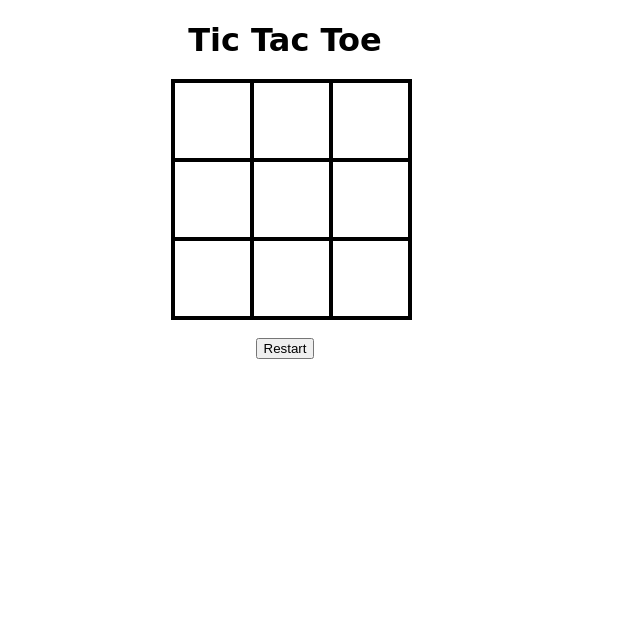
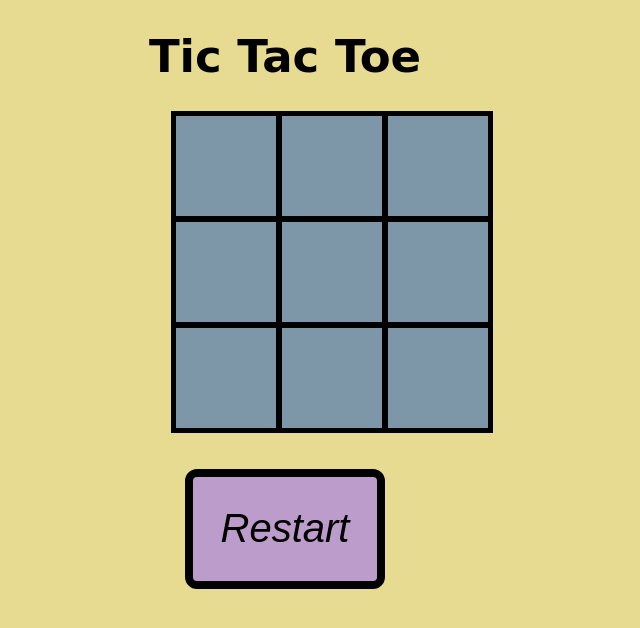
Before and after one commit to ssfahim/Tic-Tack-Toe-Game-, a plain HTML site: page index.html in a window 1280 px wide. Shown: the whole page, without its empty margins (355-995 px from the left). Drawn offline with Linux system fonts and the light colour scheme.

Commit message:
Update style.css

```diff
--- a/style.css
+++ b/style.css
@@ -1,11 +1,12 @@
 .cell{
-    width: 75px;
-    height: 75px;
-    border: 2px solid;
+    width: 100px;
+    height: 100px;
+    border: 3px solid;
     box-shadow: 0 0 0 2px;
     line-height: 75px;
-    font-size: 50px;
+    font-size: 75px;
     cursor: pointer;
+    background-color: rgb(126, 151, 168);
 }
 #gameContainer{
     font-family: "Permanent Marker", cursive;
@@ -16,4 +17,27 @@
     grid-template-columns: repeat(3, auto);
     width: 225px;
     margin: auto;
+    background-color: rgb(149, 196, 228);
 }
+#restartBtn{
+    width: 200px;
+    height: 120px;
+    border: 8px solid;
+    border-radius: 12px;
+    font-size: 40px;
+    cursor: pointer;
+    background-color: rgba(182, 149, 209, 0.89);
+    font-style: italic;
+    text-align: center;
+}
+#gameName{
+    align-items:first baseline;
+    font-size: 45px;
+}
+#statusText{
+    font-size: 45px;
+}
+body{
+    background-color: #e7da91;
+
+}
```
